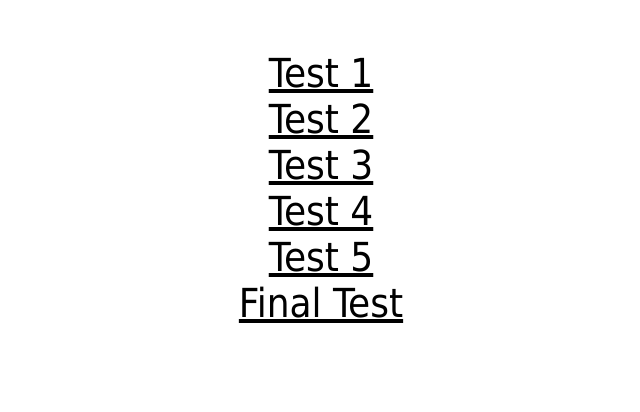
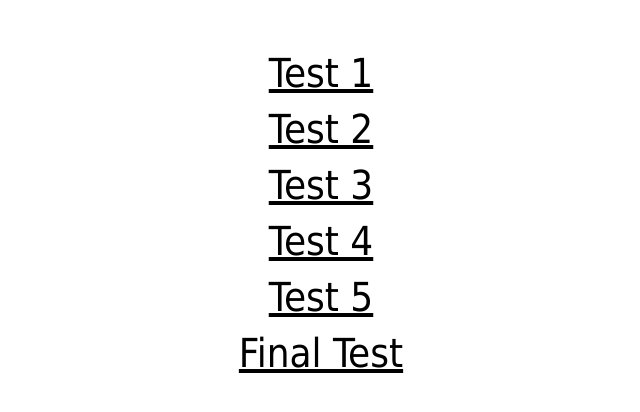
Before and after one commit to thnammm/ttk-project-js, a plain HTML site: page index.html in a window 1280 px wide. Shown: the whole page, without its empty margins (319-959 px from the left). Drawn offline with Linux system fonts and the light colour scheme.

Commit message:
push done

```diff
--- a/index.html
+++ b/index.html
@@ -25,12 +25,14 @@
 
   <body>
     <div id="menu">
-      <div><a href="./js1.html"> Test 1 </a></div>
-      <div><a href="./js2.html"> Test 2 </a></div>
-      <div><a href="./js3.html"> Test 3 </a></div>
-      <div><a href="./js4.html"> Test 4 </a></div>
-      <div><a href="./js5.html"> Test 5 </a></div>
-      <div><a href="./js0.html"> Final Test </a></div>
+      <div style="margin-bottom: 10px"><a href="./js1.html"> Test 1 </a></div>
+      <div style="margin-bottom: 10px"><a href="./js2.html"> Test 2 </a></div>
+      <div style="margin-bottom: 10px"><a href="./js3.html"> Test 3 </a></div>
+      <div style="margin-bottom: 10px"><a href="./js4.html"> Test 4 </a></div>
+      <div style="margin-bottom: 10px"><a href="./js5.html"> Test 5 </a></div>
+      <div style="margin-bottom: 10px">
+        <a href="./js0.html"> Final Test </a>
+      </div>
     </div>
   </body>
 </html>
```
Also changed, not shown: js0.html (+7 -6 lines).
